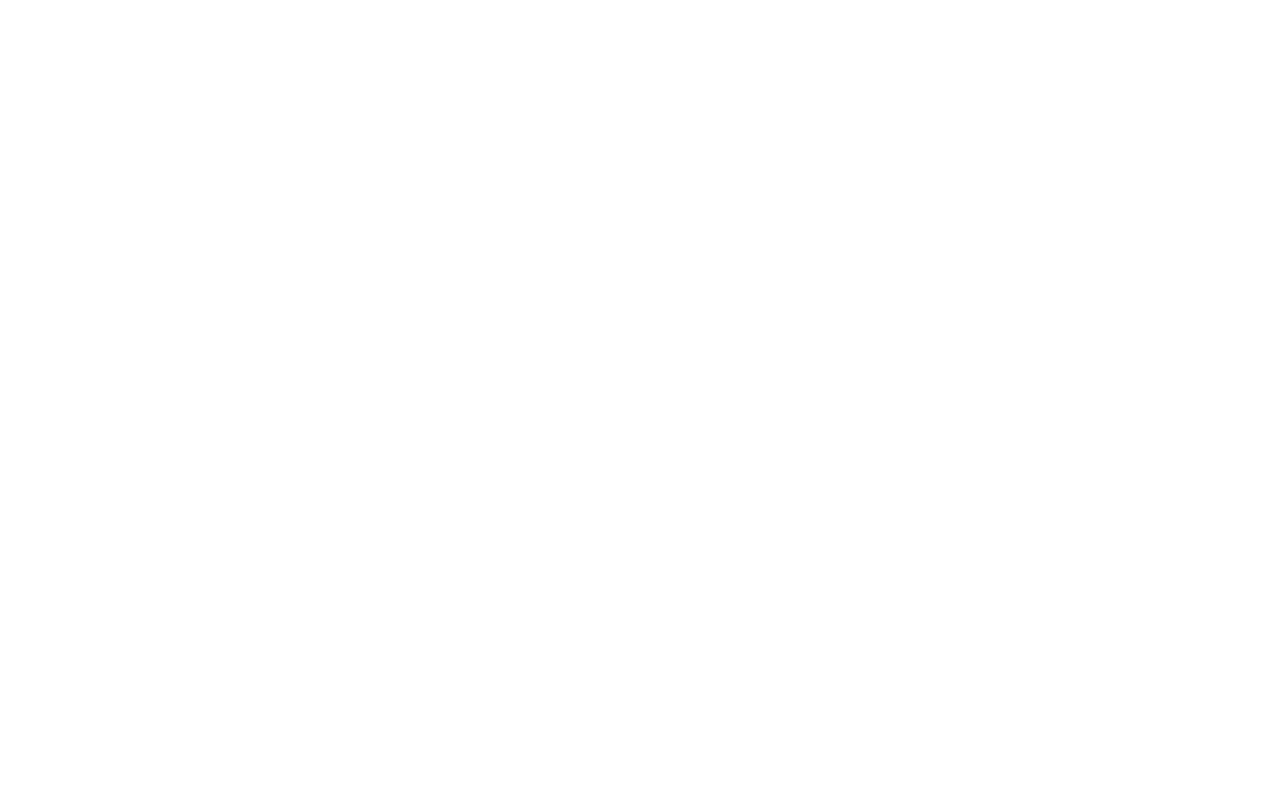
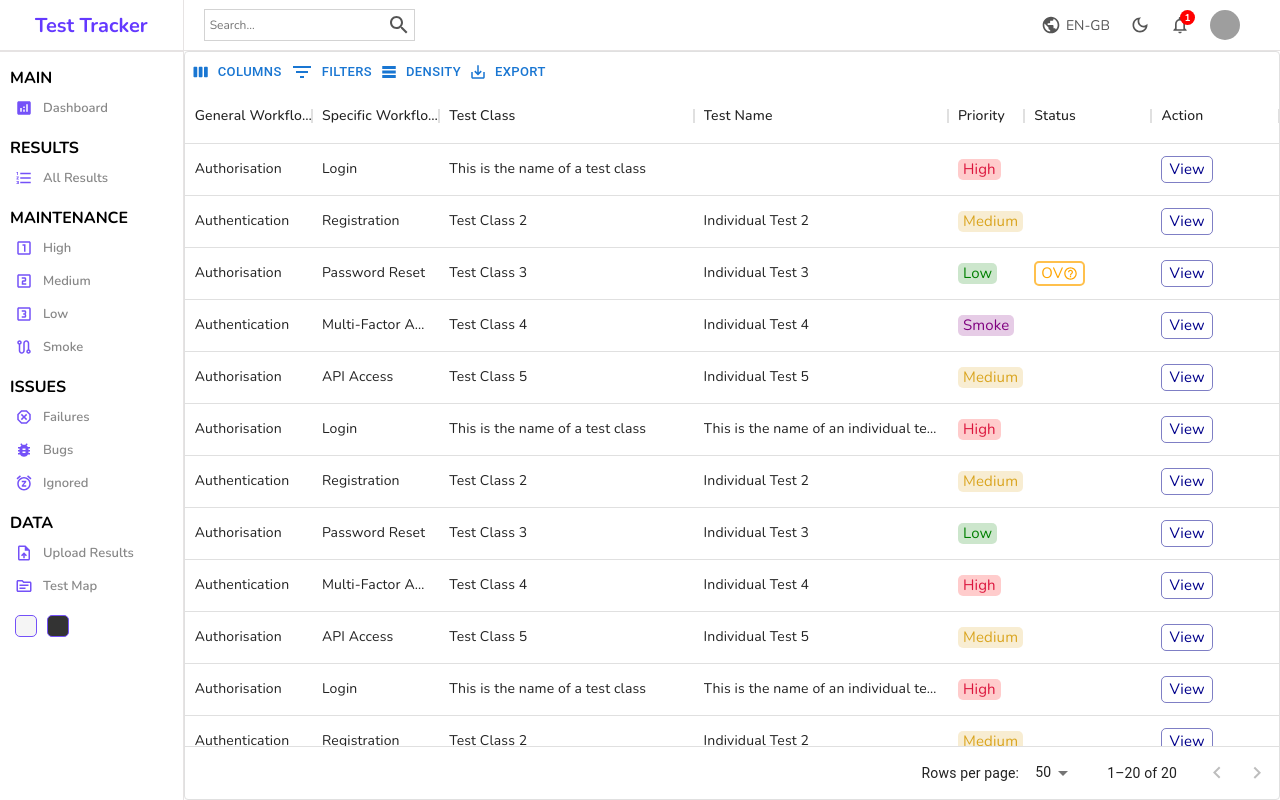
Before and after one commit to robbbowes/react-dashboard, a React (Create React App) app: page /tests/all in a window 1280 px wide. Before the commit this address had no page. Built offline with nearby package versions, Linux system fonts and the light colour scheme; grey boxes are pictures that could not be loaded.

Commit message:
add interface, tidy up

```diff
--- a/src/App.js
+++ b/src/App.js
@@ -1,7 +1,7 @@
 import Home from "./pages/home/Home";
 import Login from "./pages/login/Login";
 import { BrowserRouter, Routes, Route } from 'react-router-dom'
-import List from "./pages/list/List";
+import DataTableList from "./pages/list/DataTableList";
 import Single from "./pages/single/Single";
 import Upload from "./pages/upload/Upload";
 import "./style/dark.scss"
@@ -21,8 +21,12 @@ function App() {
 
             <Route path="login" element={<Login />} />
 
-            <Route path="all">
-              <Route index element={<List />}/>
+            <Route path="tests">
+              <Route path="all" element={<DataTableList />}/>
+              <Route path="high" element={<DataTableList />}/>
+              <Route path="medium" element={<DataTableList />}/>
+              <Route path="low" element={<DataTableList />}/>
+              <Route path="smoke" element={<DataTableList />}/>
               <Route path=":id" element={<Single />}/>
             </Route>
 
--- a/src/components/sidebar/Sidebar.tsx
+++ b/src/components/sidebar/Sidebar.tsx
@@ -39,7 +39,7 @@ const Sidebar = () => {
                     </Link>
 
                     <p className="title">RESULTS</p>
-                    <Link to="/all" style={{ textDecoration: 'none' }}>
+                    <Link to="/tests/all" style={{ textDecoration: 'none' }}>
                         <li>
                             <FormatListNumberedIcon className="icon" />
                             <span>All Results</span>
@@ -47,25 +47,25 @@ const Sidebar = () => {
                     </Link>
 
                     <p className="title">MAINTENANCE</p>
-                    <Link to="/high" style={{ textDecoration: 'none' }}>
+                    <Link to="/tests/high" style={{ textDecoration: 'none' }}>
                         <li>
                             <LooksOneOutlinedIcon className="icon" />
                             <span>High</span>
                         </li>
                     </Link>
-                    <Link to="/medium" style={{ textDecoration: 'none' }}>
+                    <Link to="/tests/medium" style={{ textDecoration: 'none' }}>
                         <li>
                             <LooksTwoOutlinedIcon className="icon" />
                             <span>Medium</span>
                         </li>
                     </Link>
-                    <Link to="/low" style={{ textDecoration: 'none' }}>
+                    <Link to="/tests/low" style={{ textDecoration: 'none' }}>
                         <li>
                             <Looks3OutlinedIcon className="icon" />
                             <span>Low</span>
                         </li>
                     </Link>
-                    <Link to="/smoke" style={{ textDecoration: 'none' }}>
+                    <Link to="/tests/smoke" style={{ textDecoration: 'none' }}>
                         <li>
                             <RouteOutlinedIcon className="icon" />
                             <span>Smoke</span>
@@ -73,19 +73,19 @@ const Sidebar = () => {
                     </Link>
 
                     <p className="title">ISSUES</p>
-                    <Link to="/failures" style={{ textDecoration: 'none' }}>
+                    <Link to="/tests/failures" style={{ textDecoration: 'none' }}>
                         <li>
                             <DangerousOutlinedIcon className="icon" />
                             <span>Failures</span>
                         </li>
                     </Link>
-                    <Link to="/bugs" style={{ textDecoration: 'none' }}>
+                    <Link to="/tests/bugs" style={{ textDecoration: 'none' }}>
                         <li>
                             <BugReportIcon className="icon" />
                             <span>Bugs</span>
                         </li>
                     </Link>
-                    <Link to="/ignored" style={{ textDecoration: 'none' }}>
+                    <Link to="/tests/ignored" style={{ textDecoration: 'none' }}>
                         <li>
                             <SnoozeOutlinedIcon className="icon" />
                             <span>Ignored</span>
--- a/src/components/widget/Widget.jsx
+++ b/src/components/widget/Widget.tsx
@@ -5,11 +5,21 @@ import LooksOneOutlinedIcon from '@mui/icons-material/LooksOneOutlined';
 import LooksTwoOutlinedIcon from '@mui/icons-material/LooksTwoOutlined';
 import Looks3OutlinedIcon from '@mui/icons-material/Looks3Outlined';
 import RouteOutlinedIcon from '@mui/icons-material/RouteOutlined';
+import React from "react"
 import { Link } from 'react-router-dom'
 
-const Widget = ({ type }) => {
+interface WidgetProps {
+    type: string
+}
 
-    let data;
+interface Data {
+    title: string,
+    icon: JSX.Element
+}
+
+const Widget = ({ type }: WidgetProps) => {
+
+    let data: Data;
 
     // temporary
     const amount = 100;
@@ -50,14 +60,12 @@ const Widget = ({ type }) => {
             break;
     }
 
-
-
     return (
         <div className="widget">
             <div className="left">
                 <span className="title">{data.title}</span>
                 <span className="counter">{amount}</span>
-                <Link to={`/${type}`} style={{ textDecoration: 'none' }}>
+                <Link to={`/tests/${type}`} style={{ textDecoration: 'none' }}>
                     <span className="link">View all</span>
                 </Link>
             </div>
--- a/src/context/darkModeContext.tsx
+++ b/src/context/darkModeContext.tsx
@@ -1,11 +1,7 @@
 import { createContext, useReducer } from "react"
 import React from 'react'
 import DarkModeReducer from "./darkModeReducer"
-
-interface DarkModeContextValue {
-    darkMode: boolean;
-    dispatch: React.Dispatch<{ type: any; }>
-}
+import { DarkModeContextValue } from "../interfaces/DarkModeContextValue"
 
 const INITIAL_STATE: DarkModeContextValue = {
     darkMode: false,
--- /dev/null
+++ b/src/interfaces/DarkModeContextValue.ts
@@ -0,0 +1,4 @@
+export interface DarkModeContextValue {
+    darkMode: boolean;
+    dispatch: React.Dispatch<{ type: any; }>
+}
--- a/src/pages/list/List.jsx
+++ b/src/pages/list/DataTableList.jsx
@@ -1,9 +1,9 @@
-import './list.scss'
+import './datatablelist.scss'
 import Sidebar from '../../components/sidebar/Sidebar';
 import Navbar from '../../components/navbar/Navbar';
 import DataTable from '../../components/datatable/DataTable';
 
-const List = () => {
+const DataTableList = () => {
     return (
         <div className="list">
             <Sidebar />
@@ -15,4 +15,4 @@ const List = () => {
     );
 };
 
-export default List;
+export default DataTableList;
```
Also changed, not shown: src/pages/list/datatablelist.scss (renamed from src/pages/list/list.scss).
